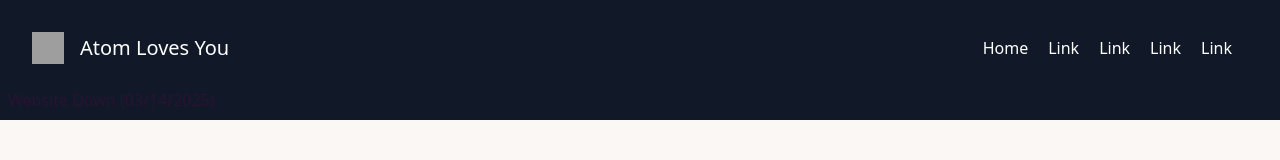
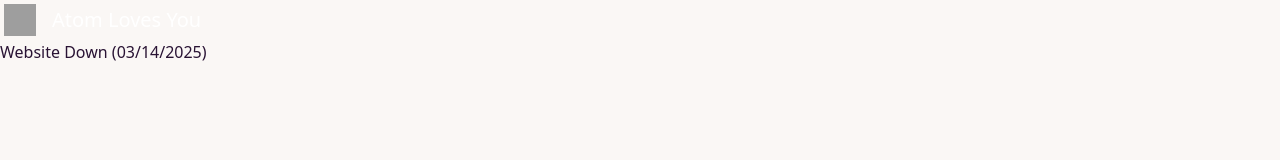
Before and after one commit to atom-loves-you/main, a plain HTML site: page index.html in a window 1280 px wide. Drawn offline with nearby package versions, Linux system fonts and the light colour scheme; grey boxes are pictures that could not be loaded.

Commit message:
Update index.html

```diff
--- a/index.html
+++ b/index.html
@@ -36,14 +36,12 @@ Made with 🧡 by Khristin Schenk, Artist
 <html data-theme="cupcake">
 </head>
 
-<body class="bg-gray-900 max-w-screen-xl items-center p-2">
-<header class="text-gray-400 bg-gray-900 body-font">
-<div class="container mx-auto flex flex-wrap p-5 flex-col md:flex-row items-center text-white">
+<body class="">
 <a href="./index.html" class="flex title-font font-medium items-center text-white mb-4 md:mb-0">
 <img class="w-10 h-10 p-1" src="https://images.unsplash.com/photo-1741276236509-c6f10f4f4c6c?crop=entropy&cs=srgb&fm=jpg&ixid=M3wzMjM4NDZ8MHwxfHJhbmRvbXx8fHx8fHx8fDE3NDE5NDc5NTh8&ixlib=rb-4.0.3&q=85" alt="">
 <span class="ml-3 text-xl">Atom Loves You</span></a>
 
-<!--Header Start -->
+<!--Header Start
 <nav class="md:ml-auto flex flex-wrap items-center text-base justify-center text-white">
   <a href="index.html" class="mr-5 hover:text-white">Home</a>
 <a href="./" class="mr-5 hover:text-white">Link</a>
```
